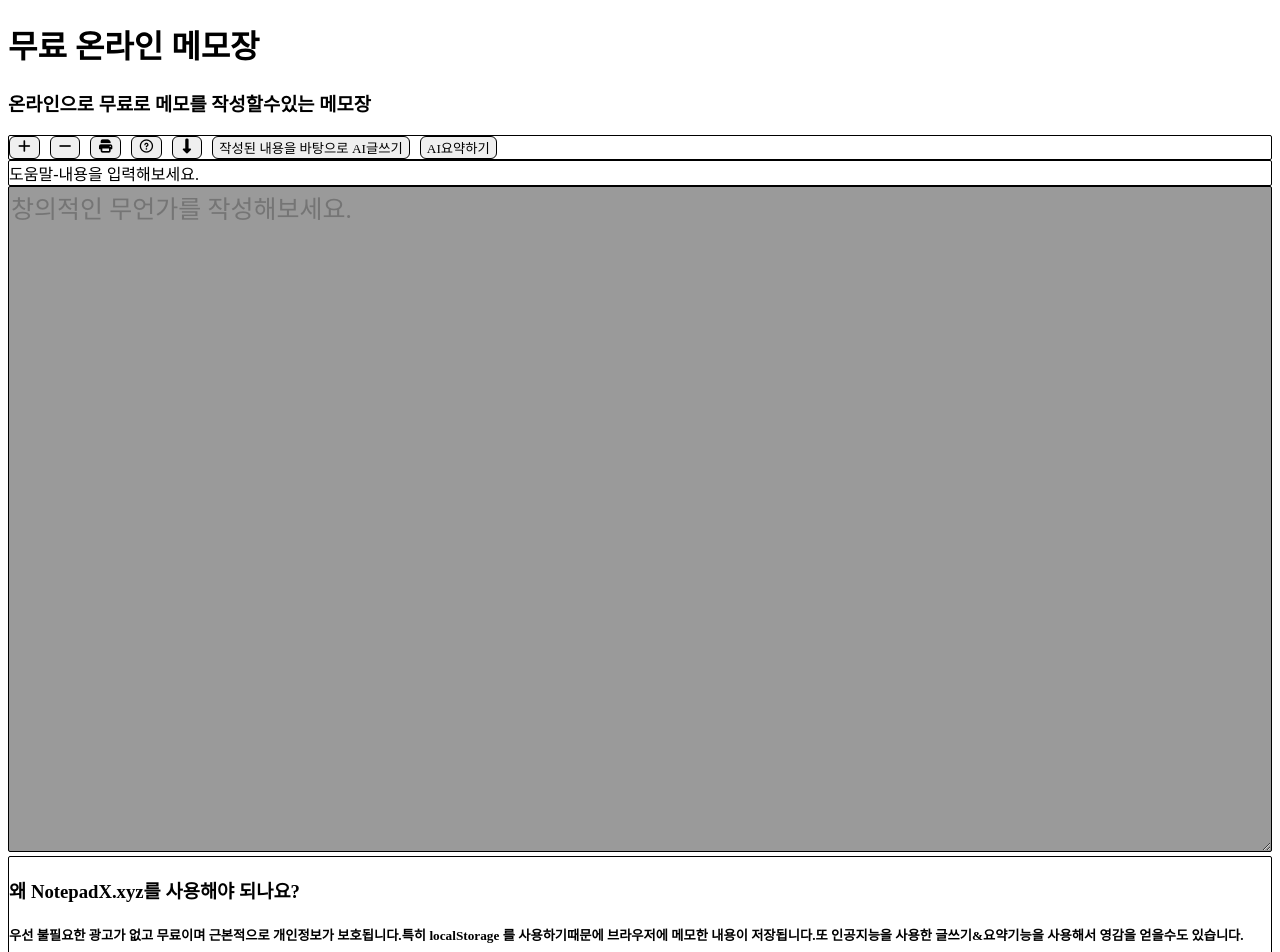
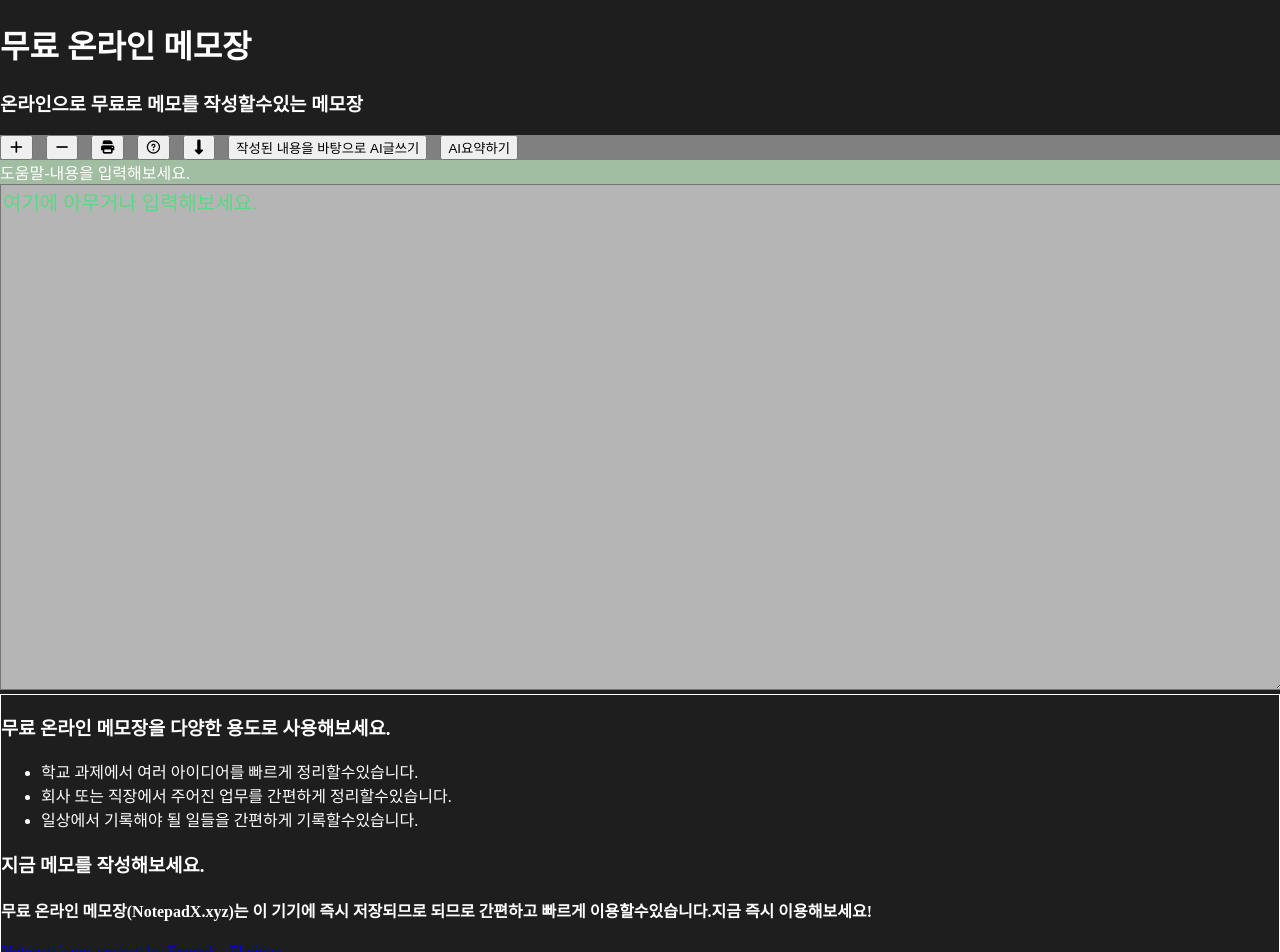
Before and after one commit to dokdoxofficial/notepadx, a React (Create React App) app: page / in a window 1280 px wide. Shown: the top 952 px of the page. Built offline with nearby package versions, Linux system fonts and the light colour scheme; no server answers; a web font is replaced by a local one.

Commit message:
new seo improve notepadx:re

```diff
--- a/src/App.css
+++ b/src/App.css
@@ -1,79 +1,42 @@
 @font-face {
-    font-family: 'font-gmarket';
+    font-family: 'GMarketSans';
     src: url('https://cdn.jsdelivr.net/gh/projectnoonnu/noonfonts_2001@1.1/GmarketSansLight.woff') format('woff');
-    font-weight: 900;
+    font-weight: 300;
     font-display: swap;
 }
-*{
-  box-sizing: border-box;
+body {
+  margin: 0;
+  font-family: 'GMarketSans';
+  background-color: rgb(31, 30, 30);
+  color:white
 }
 
-body{
-  font-family: font-gmarket;
-  color: rgb(0, 0,0);
-}
-
-textarea,.bar,footer,#state{
-  margin:2;
-}
-textarea{
-  background-color: #9a9a9a;
-  color:rgb(255, 255, 255);
-  width: 100%;
-  height: 500pt;
-  font-family: font-gmarket;
-  border:1px solid rgb(0, 0, 0);
-  border-radius: 2px;
-
-}
 .bar{
-  display: flex;
-  gap:10px;
-  background-color:  #ffffff;;
-  color: rgb(0,0,0);
-  width: 100%;
-  flex-wrap: wrap;
-  border:1px solid rgb(0, 0, 0);
-  border-radius: 2px;
-
-}
-button{
-  border:1px solid rgb(0, 0, 0);
-  border-radius: 6px;
-  font-family: font-gmarket;
-}
-footer{
-  border:1px solid rgb(0, 0, 0);
-  border-radius: 2px;
-
+  background-color: gray;
   width:100%;
+  display:flex;
+  gap:13px;
 }
 #state{
-  background-color: #ffffff;
-  color:rgb(0, 0, 0);
-  width: 100%;
-  border:1px solid rgb(0, 0, 0);
-  border-radius: 2px;
-}
-
-.greenlink{
-  color:green;
+  background-color: rgb(161, 189, 162);
+  width:100%;
 }
 #info{
   color:black;
 }
+textarea{
+  background-color: rgb(181, 181, 181);
+  color: white;
+  font-family: 'GMarketSans';
+  width:100%;
+  height:500px;
+  font-size:30pt;
+}
 
-@media print {
+textarea::placeholder{
+  color:rgb(0, 255, 81);
+  opacity: 0.5;
+}
 footer{
-  display:none
+  border:white 1px solid
 }
-#state{
-  display:none
-}
-.bar{
-  display:none
-}
-h1{
-  display:none
-}
-}
--- a/src/App.js
+++ b/src/App.js
@@ -4,7 +4,7 @@ import { GoogleGenerativeAI } from "@google/generative-ai";
 import { useState , useEffect} from 'react';
 
 export default function App() {
-const [textsize, settextsize] = useState(25)
+const [textsize, settextsize] = useState(20)
 const [data, setData] = useState("");
 const [filestate, setfilestate] = useState("도움말-내용을 입력해보세요.");
 
@@ -81,24 +81,18 @@ function summarize(){
     </div>
     <div id='state'>{filestate}</div>
     <main>
-        <textarea id = "textarea" value={data} onChange={(e) => setData(e.target.value)} style={{fontSize:textsize+"px"}} placeholder='창의적인 무언가를 작성해보세요.'></textarea>
+        <textarea id = "textarea" value={data} onChange={(e) => setData(e.target.value)} style={{fontSize:textsize+"px"}} placeholder='여기에 아무거나 입력해보세요.'></textarea>
     </main>
     <footer id = "footer">
-        <h3>왜 NotepadX.xyz를 사용해야 되나요?</h3>
-        <h5>우선 불필요한 광고가 없고 무료이며 근본적으로 개인정보가 보호됩니다.특히 localStorage 를 사용하기때문에
-          브라우저에 메모한 내용이 저장됩니다.또 인공지능을 사용한 글쓰기&요약기능을 사용해서 영감을 얻을수도 있습니다.
-        </h5>
-        <h3>메모장을 어디에 활용할수있나요?</h3>
-        <h5>메모장을 활용해서 실제로 유용하게 이용할수있습니다.예를 들어서,학생이라면 학교에서
-          외우거나 공부한 내용들을 메모장에 적어볼수있습니다.또한 회사에서 해야될 작업을 수행할때 메모장을
-          사용하면 여러 정보를 정리하고 분류하여 처리할수있습니다.또한 기록된 정보가 브라우저 상에 저장되므로
-          안심하고 사용할수있습니다.
-         </h5>
+        <h3>무료 온라인 메모장을 다양한 용도로 사용해보세요.</h3>
+        <ul>
+        <li>학교 과제에서 여러 아이디어를 빠르게 정리할수있습니다.</li>
+        <li>회사 또는 직장에서 주어진 업무를 간편하게 정리할수있습니다.</li>
+        <li>일상에서 기록해야 될 일들을 간편하게 기록할수있습니다.</li>
+        </ul>
         <h3>지금 메모를 작성해보세요.</h3>
-        <h5>무료 온라인 메모장(NotepadX.xyz)는 이 기기에 즉시 저장되므로 개인정보가 보호됩니다.따라서 안심하고 이용할수있습니다.</h5>
+        <h4>무료 온라인 메모장(NotepadX.xyz)는 이 기기에 즉시 저장되므로 되므로 간편하고 빠르게 이용할수있습니다.지금 즉시 이용해보세요!</h4>
         <a className = "greenlink" href="https://www.flaticon.com/free-icons/notepad" title="notepad icons">Notepad icons created by Freepik - Flaticon</a>
-        <br></br>
-        <a href='./NotepadX.dmg'download="NotepadX.dmg" className='greenlink'>NotepadX for MacOS 설치하기</a>
     </footer>
     </>
   );
```
